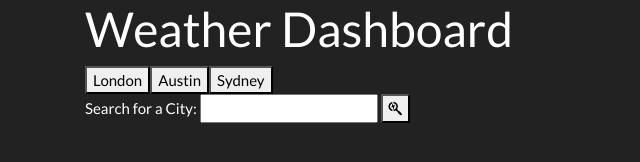
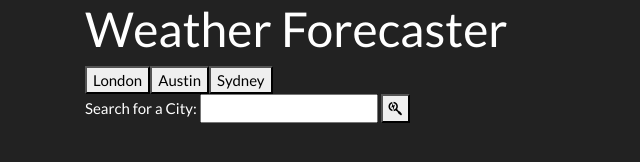
Before and after one commit to ayodejiamosun/HW6, a plain HTML site: page index.html in a window 1280 px wide. Shown: the whole page, without its empty margins (0-640 px from the left). Drawn offline with nearby package versions, Linux system fonts and the light colour scheme.

Commit message:
homework updated!

```diff
--- a/index.html
+++ b/index.html
@@ -3,7 +3,7 @@
 
 <head>
   <meta charset="utf-8">
-  <title>Weather Dashboard</title>
+  <title>Weather Forecaster</title>
 
   <!-- Bootswatch, Font Awesome, and Google Fonts links -->
   <link
@@ -22,7 +22,7 @@
 <body>
 
   <div class="container">
-    <h1>Weather Dashboard</h1>
+    <h1>Weather Forecaster</h1>
 
     <!-- City search history div  -->
     <div id="buttons-view"></div>
```
